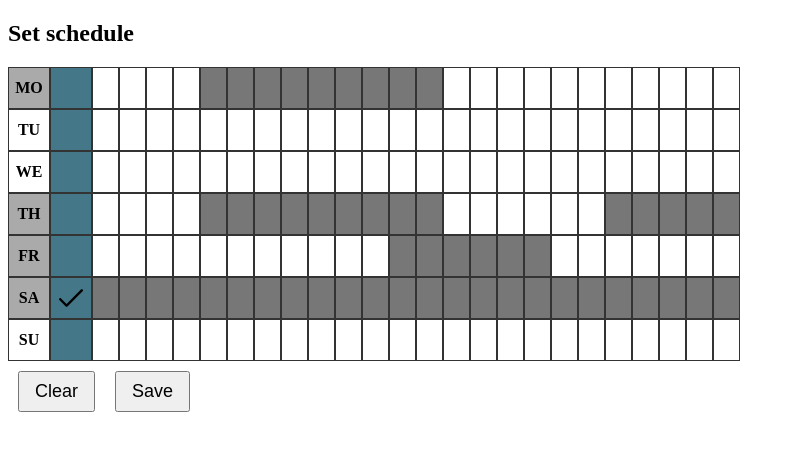
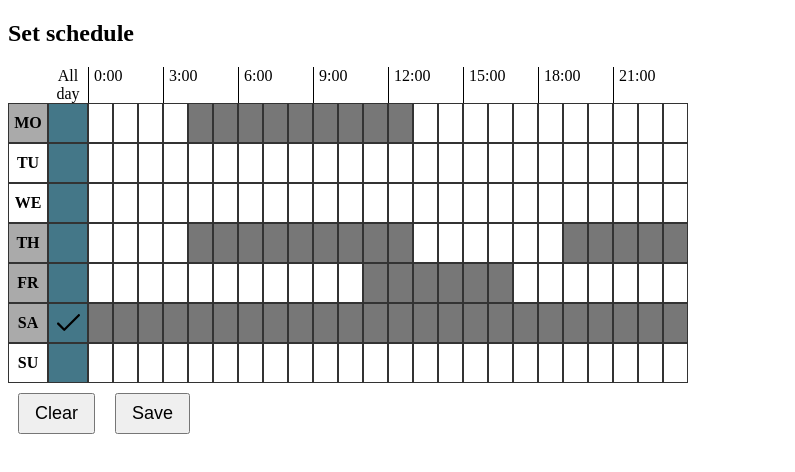
Before and after one commit to PaBLyS/K-3soft, a Vue app: page / in a window 1280 px wide. Shown: the top 472 px of the page, without its empty margins (0-795 px from the left). Built offline with nearby package versions, Linux system fonts and the light colour scheme.

Commit message:
create tine line

```diff
--- a/src/components/calendar.vue
+++ b/src/components/calendar.vue
@@ -1,5 +1,9 @@
 <template>
   <div>
+    <div class="time">
+      <div class="time-all">All day</div>
+      <div class="time-hour" v-for="index in 8" :key="index">{{(index - 1) * 3}}:00</div>
+    </div>
     <day
       v-for="(value, label, index) in week"
       :label="label"
@@ -42,4 +46,23 @@ export default {
   padding: 8px 15px;
   font-size: 18px;
 }
+
+.time {
+  display: flex;
+  padding-left: 40px;
+
+  div {
+    box-sizing: border-box;
+  }
+  &-all {
+    width: 40px;
+    text-align: center;
+  }
+
+  &-hour {
+    width: 75px;
+    padding-left: 5px;
+    border-left: 1px solid #000;
+  }
+}
 </style>
--- a/src/components/day.vue
+++ b/src/components/day.vue
@@ -56,6 +56,10 @@ export default {
 .day {
   display: flex;
 
+  div {
+    box-sizing: border-box;
+  }
+
   &-block {
     width: 25px;
     height: 40px;
```
